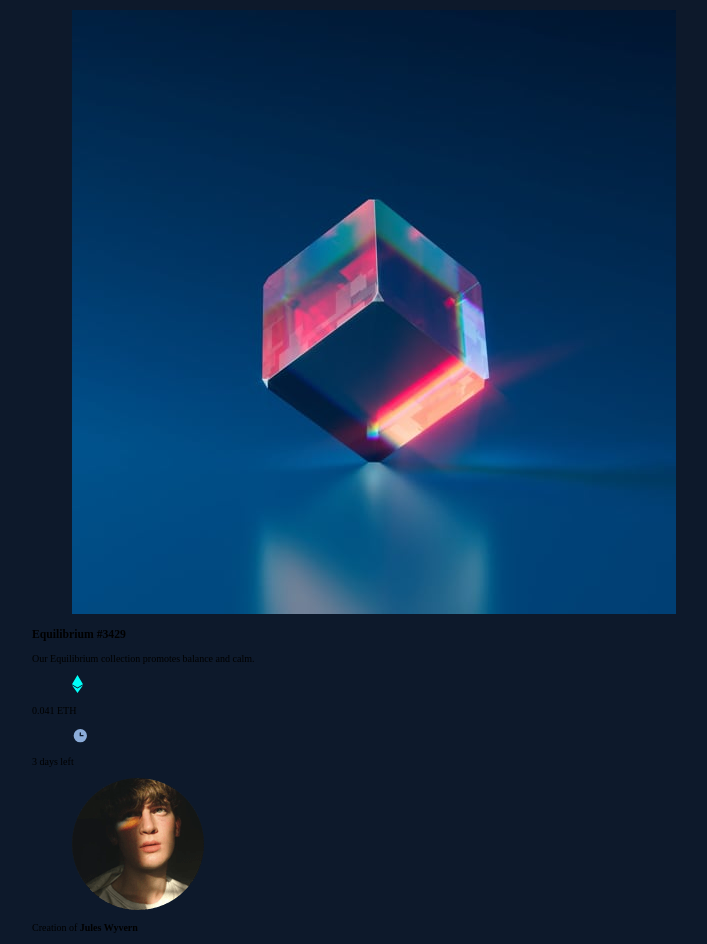
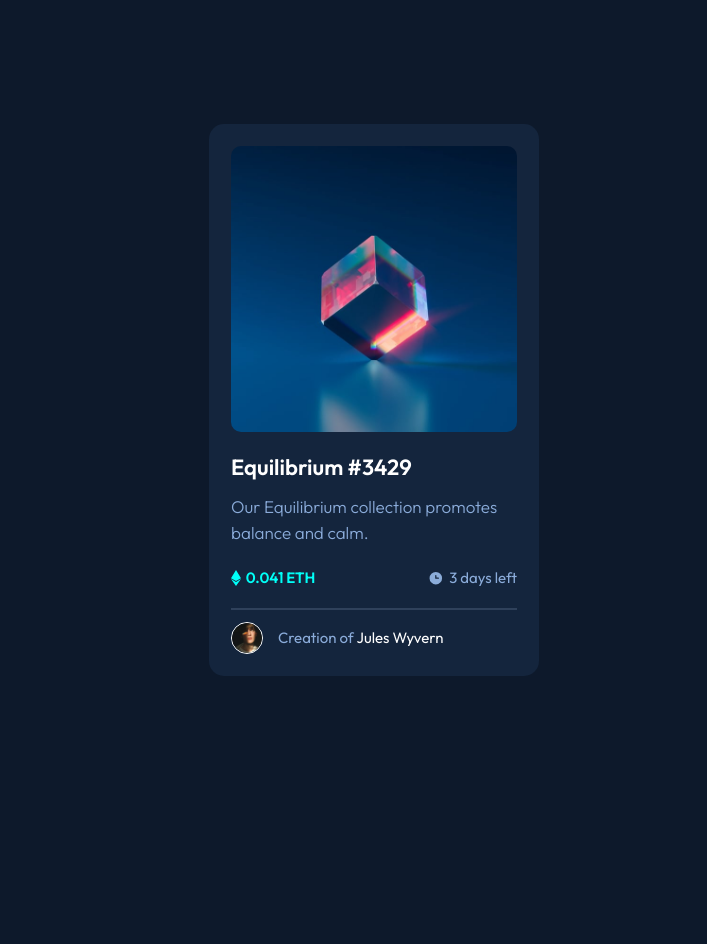
Before and after one commit to josueSN1402/NFT-preview-card-component, a plain HTML site: page index.html in a window 1280 px wide. Shown: the whole page, without its empty margins (266-973 px from the left). After the commit the page ends 800 px from the top, so only its background shows below. Drawn offline with nearby package versions, Linux system fonts and the light colour scheme.

Commit message:
Completed card

```diff
--- a/css/style.css
+++ b/css/style.css
@@ -27,16 +27,101 @@ html {
 
 body {
   background-color: var(--dark-blue-main);
+  color: var(--white);
+  font-family: var(--font-primary);
+}
+
+p {
+  margin: 1.6rem 0;
 }
 
 #primary-content {
   width: 100%;
-  min-height: -webkit-fill-available;
   min-height: 100vh;
-  display: flex;
-  justify-content: center;
-  align-items: center;
-  flex-wrap: wrap;
+  display: grid;
+  place-items: center;
+
 }
 
-/* 330px 545px */
+.card {
+  width: 33rem;
+  margin: 30px 0;
+  padding: 22px;
+  background-color: var(--dark-blue-card);
+  border-radius: 15px;
+  -webkit-border-radius: 15px;
+}
+
+.card__figure img {
+  width: 100%;
+  border-radius: 10px;
+  -webkit-border-radius: 10px;
+}
+
+.card__title {
+  font-size: 2.2rem;
+  margin: 2rem 0 1.4rem;
+}
+
+.card__description {
+  color: var(--soft-blue);
+  font-size: 1.7rem;
+  font-weight: 300;
+  line-height: 1.5;
+  margin: 0;
+}
+
+.card__info {
+  display: flex;
+  justify-content: space-between;
+  padding: .8rem 0 .5rem;
+}
+
+.card__info>div {
+  display: flex;
+  align-items: center;
+  column-gap: 5px;
+  font-size: 1.5rem;
+}
+
+.card__info>div img {
+  height: 1.6rem;
+}
+
+.card__info--count {
+  color: var(--cyan);
+  font-weight: 600;
+}
+
+.card__info--time {
+  color: var(--soft-blue);
+}
+
+.card__author {
+  display: flex;
+  align-items: center;
+  border-top: 2px solid var(--dark-blue-line);
+  padding-top: 1.2rem;
+}
+
+.card__author--avatar {
+  border: 1.5px solid var(--white);
+  border-radius: 50%;
+  -webkit-border-radius: 50%;
+  height: 3.2rem;
+}
+
+.card__author--avatar img {
+  height: 100%;
+}
+
+.card__author p {
+  margin: 0 15px;
+  font-size: 1.5rem;
+  font-weight: 400;
+  color: var(--soft-blue);
+}
+
+.card__author--name {
+  color: var(--white);
+}
--- a/index.html
+++ b/index.html
@@ -23,32 +23,28 @@
 <body>
   <main id="primary-content">
     <section class="card">
-      <figure class="card__figure">
-        <img src="./images/image-equilibrium.jpg" alt="Equilibrium">
-      </figure>
+      <div class="card__figure" alt="ds">
+        <img src="./images/image-equilibrium.jpg" alt="Equilibrium" />
+      </div>
       <div class="card__content">
-        <h3 class="card__title">Equilibrium #3429</h3>
+        <h3 class="card__title">Equilibrium <span>#3429</span></h3>
         <p class="card__description">Our Equilibrium collection promotes balance and calm.</p>
-        <div>
-          <div>
-            <figure>
-              <img src="./images/icon-ethereum.svg" alt="Equilibrium icon">
-            </figure>
+        <div class="card__info">
+          <div class="card__info--count">
+            <img src="./images/icon-ethereum.svg" alt="Equilibrium icon">
             <p><span>0.041</span> ETH</p>
           </div>
-          <div>
-            <figure>
-              <img src="./images/icon-clock.svg" alt="Clock">
-            </figure>
+          <div class="card__info--time">
+            <!-- <figure> -->
+            <img src="./images/icon-clock.svg" alt="Clock">
+            <!-- </figure> -->
             <p><span>3</span> days left</p>
           </div>
         </div>
       </div>
       <div class="card__author">
-        <figure>
-          <img src="./images/image-avatar.png" alt="Avatar">
-        </figure>
-        <p>Creation of <strong>Jules Wyvern</strong></p>
+        <img class="card__author--avatar" src="./images/image-avatar.png" alt="Avatar">
+        <p>Creation of <span class="card__author--name">Jules Wyvern</span></p>
       </div>
     </section>
   </main>
```
